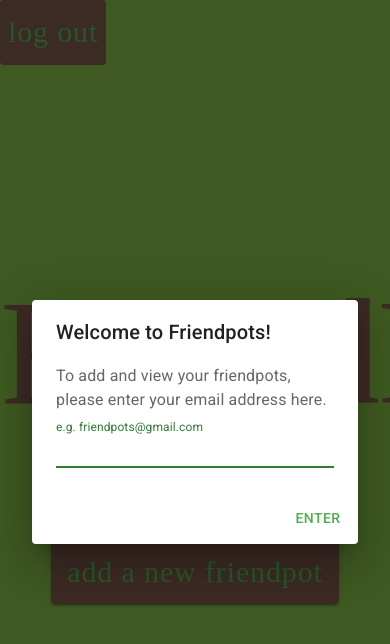
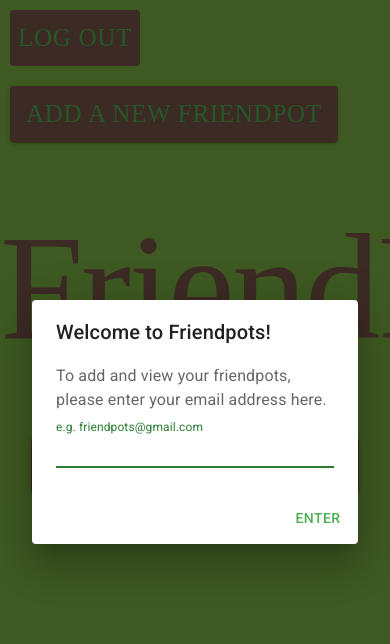
Before and after one commit to eunhyekim224/friendpots, a React (Create React App) app in the folder web/: page / in a window 390 px wide. Shown: the top 644 px of the page. Built offline with nearby package versions, Linux system fonts and the light colour scheme; a web font is replaced by a local one.

Commit message:
work on mobile ui

```diff
--- a/web/src/screens/Home/Home.styled.ts
+++ b/web/src/screens/Home/Home.styled.ts
@@ -1,4 +1,4 @@
-import { Button, ButtonProps, styled } from "@mui/material";
+import { Button, ButtonProps, Fab, FabProps, styled } from "@mui/material";
 
 export const AddFriendButton = styled(Button)<ButtonProps>(({ theme }) => ({
     color: theme.palette.primary.main,
@@ -7,8 +7,9 @@ export const AddFriendButton = styled(Button)<ButtonProps>(({ theme }) => ({
         backgroundColor: "#4b2c20",
     },
     fontFamily: "Sue Ellen Francisco",
-    fontSize: 30,
-    textTransform: "lowercase",
+    fontSize: 25,
+    textAlign: "center",
+    margin: "10px",
 }));
 
 export const LogoutButton = styled(Button)<ButtonProps>(({ theme }) => ({
@@ -18,6 +19,6 @@ export const LogoutButton = styled(Button)<ButtonProps>(({ theme }) => ({
         backgroundColor: "#4b2c20",
     },
     fontFamily: "Sue Ellen Francisco",
-    fontSize: 30,
-    textTransform: "lowercase",
+    fontSize: 25,
+    margin: "10px",
 }));
--- a/web/src/screens/Home/Home.tsx
+++ b/web/src/screens/Home/Home.tsx
@@ -1,8 +1,11 @@
 import axios from "axios";
 import { ReactElement, useCallback, useEffect, useState } from "react";
 import "./Home.styled";
-import { Box, Typography, useTheme } from "@mui/material";
-import { AddFriendButton, LogoutButton } from "./Home.styled";
+import { Box, Grid, Typography, useTheme } from "@mui/material";
+import {
+    AddFriendButton,
+    LogoutButton,
+} from "./Home.styled";
 import { FriendPot } from "./components/FriendPot";
 import { AddFriendFormDialog } from "./components/AddFriendFormDialog";
 import { StatusSnackbar } from "../../molecules/StatusSnackbar/StatusSnackbar";
@@ -130,9 +133,29 @@ export const Home = (): ReactElement => {
                 />
             )}
 
-            <LogoutButton id={"logout-button"} onClick={logout}>
-                Log out
-            </LogoutButton>
+            <Grid
+                container
+                direction="row"
+                justifyContent="space-between"
+                position={"fixed"}
+            >
+                <Grid item>
+                    <LogoutButton id={"logout-button"} onClick={logout}>
+                        Log out
+                    </LogoutButton>
+                </Grid>
+
+                <Grid item>
+                    <AddFriendButton
+                        variant="contained"
+                        onClick={openModal}
+                        disableFocusRipple
+                        id="add-friend-button"
+                    >
+                        Add a new friendpot
+                    </AddFriendButton>
+                </Grid>
+            </Grid>
 
             <Typography
                 variant="h1"
@@ -142,13 +165,13 @@ export const Home = (): ReactElement => {
                 fontSize={150}
                 color={palette.secondary.main}
                 sx={{
-                    marginBottom: "100px",
                     paddingTop: "200px",
                     textAlign: "center",
                 }}
             >
                 FriendPots
             </Typography>
+
             <Box
                 sx={{
                     display: "flex",
@@ -157,6 +180,12 @@ export const Home = (): ReactElement => {
                     alignItems: "center",
                 }}
             >
+                <AddFriendFormDialog
+                    isOpen={modalIsOpen}
+                    close={closeModal}
+                    addFriend={addFriend}
+                />
+
                 <AddFriendButton
                     variant="contained"
                     onClick={openModal}
@@ -165,11 +194,7 @@ export const Home = (): ReactElement => {
                 >
                     Add a new friendpot
                 </AddFriendButton>
-                <AddFriendFormDialog
-                    isOpen={modalIsOpen}
-                    close={closeModal}
-                    addFriend={addFriend}
-                />
+
                 <Box
                     sx={{
                         display: "flex",
--- a/web/src/screens/Home/components/FriendPot.tsx
+++ b/web/src/screens/Home/components/FriendPot.tsx
@@ -54,7 +54,6 @@ export const FriendPot = ({
         <Box
             id={id}
             sx={{
-                border: `solid 1px ${palette.secondary.main}`,
                 borderRadius: "50px",
                 padding: "10px",
                 textAlign: "center",
```
Also changed, not shown: 1 other file (tests, documents, lock files or other folders).
